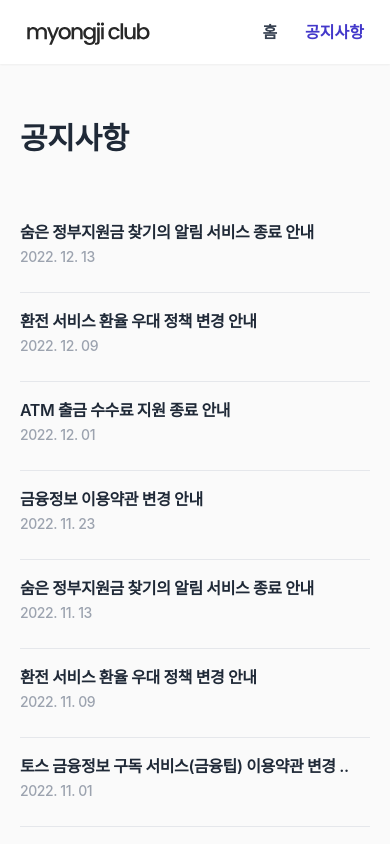
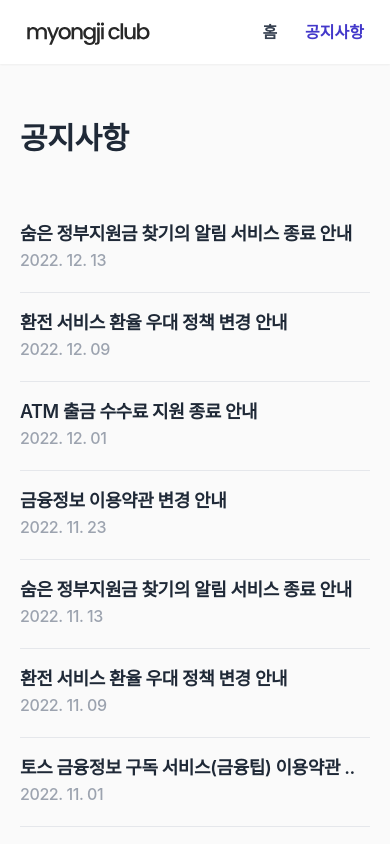
Before and after one commit to k-kbk/Myongji-Club-FE, a Next.js app: page /notice in a window 390 px wide. Shown: the top 844 px of the page. Built offline with nearby package versions, Linux system fonts and the light colour scheme; a web font is replaced by a local one.

Commit message:
design: 폰트 크기 수정

```diff
--- a/src/pages/notice/index.tsx
+++ b/src/pages/notice/index.tsx
@@ -62,15 +62,15 @@ export default function Index() {
                 href={`/notice/${item.id}`}
                 className="inline-block h-[5.5rem] w-full py-4 transition-opacity hover:opacity-50 md:h-24"
               >
-                <div className="block text-base font-semibold sm:hidden md:text-lg">
-                  {item.title.length > 28
-                    ? `${item.title.substring(0, 28)}..`
+                <div className="block text-lg font-semibold sm:hidden md:text-xl">
+                  {item.title.length > 25
+                    ? `${item.title.substring(0, 25)}..`
                     : item.title}
                 </div>
-                <div className="hidden text-base font-semibold sm:block md:text-lg">
+                <div className="hidden text-lg font-semibold sm:block md:text-xl">
                   {item.title}
                 </div>
-                <time className="text-sm font-medium text-gray-400 md:text-base">
+                <time className="text-base font-medium text-gray-400 md:text-lg">
                   {item.date}
                 </time>
               </Link>
```
